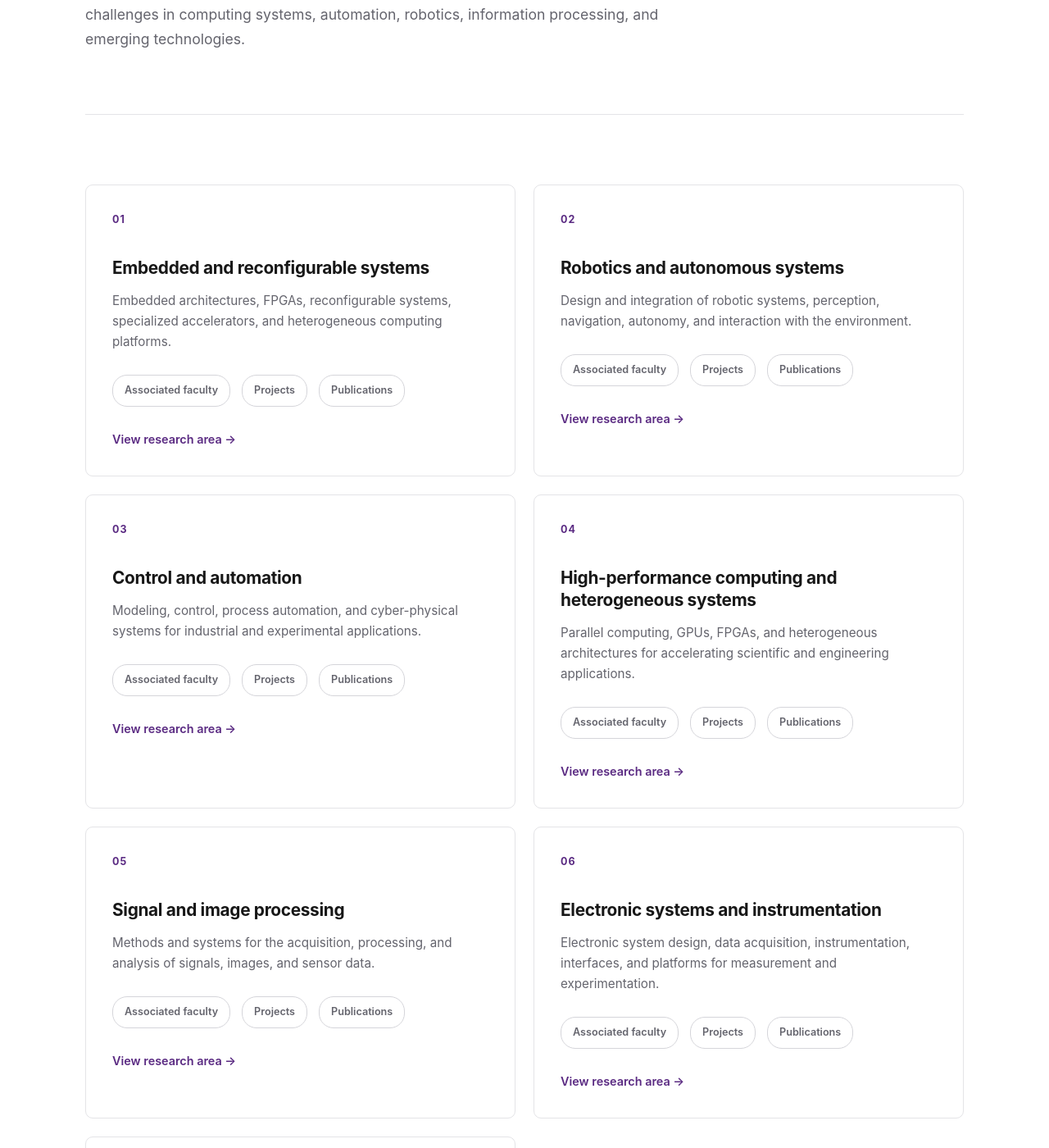
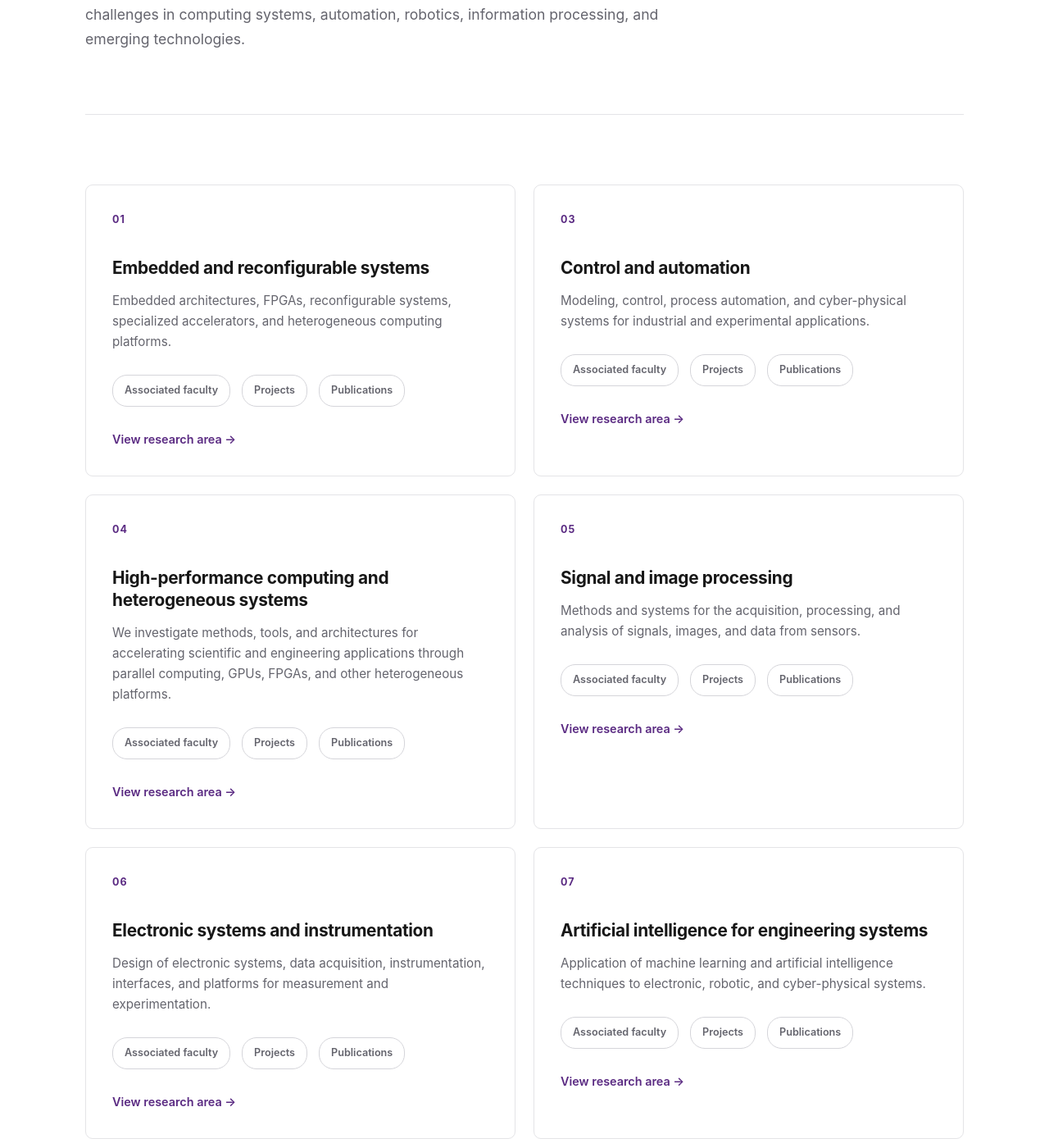
Before and after one commit to L30nardoSV/elmt-utec, a Jekyll site: the page built from en/research.md, in a window 1280 px wide and 1400 px high, scrolled down 330 px. Shown: the whole window at 82% size. Built offline with Jekyll 4.4.1, drawn with Linux system fonts in a browser that asks for light colours.

Commit message:
Generate English research areas from collection

```diff
--- a/en/research.md
+++ b/en/research.md
@@ -26,249 +26,48 @@ permalink: /en/research/
 
   <div class="research-grid">
 
+    {% assign research_areas = site.research
+      | where: "lang", "en"
+      | sort: "order" %}
+
+    {% for area in research_areas %}
+
     <article class="research-card">
 
-      <span class="research-number">01</span>
+      <span class="research-number">
+        {{ area.order | prepend: "0" | slice: -2, 2 }}
+      </span>
 
-      <h3>Embedded and reconfigurable systems</h3>
+      <h3>{{ area.title }}</h3>
 
       <p>
-        Embedded architectures, FPGAs, reconfigurable systems,
-        specialized accelerators, and heterogeneous computing platforms.
+        {{ area.description }}
       </p>
 
       <div class="research-meta">
 
-        <a href="{{ '/en/research/embedded-reconfigurable/' | relative_url }}#faculty">
+        <a href="{{ area.url | relative_url }}#faculty">
           Associated faculty
         </a>
 
-        <a href="{{ '/en/research/embedded-reconfigurable/' | relative_url }}#projects">
+        <a href="{{ area.url | relative_url }}#projects">
           Projects
         </a>
 
-        <a href="{{ '/en/research/embedded-reconfigurable/' | relative_url }}#publications">
+        <a href="{{ area.url | relative_url }}#publications">
           Publications
         </a>
 
       </div>
 
       <a class="research-link"
-         href="{{ '/en/research/embedded-reconfigurable/' | relative_url }}">
+         href="{{ area.url | relative_url }}">
         View research area →
       </a>
 
     </article>
 
-
-    <article class="research-card">
-
-      <span class="research-number">02</span>
-
-      <h3>Robotics and autonomous systems</h3>
-
-      <p>
-        Design and integration of robotic systems, perception,
-        navigation, autonomy, and interaction with the environment.
-      </p>
-
-      <div class="research-meta">
-
-        <a href="{{ '/en/research/robotics-autonomous/' | relative_url }}#faculty">
-          Associated faculty
-        </a>
-
-        <a href="{{ '/en/research/robotics-autonomous/' | relative_url }}#projects">
-          Projects
-        </a>
-
-        <a href="{{ '/en/research/robotics-autonomous/' | relative_url }}#publications">
-          Publications
-        </a>
-
-      </div>
-
-      <a class="research-link"
-         href="{{ '/en/research/robotics-autonomous/' | relative_url }}">
-        View research area →
-      </a>
-
-    </article>
-
-
-    <article class="research-card">
-
-      <span class="research-number">03</span>
-
-      <h3>Control and automation</h3>
-
-      <p>
-        Modeling, control, process automation, and cyber-physical systems
-        for industrial and experimental applications.
-      </p>
-
-      <div class="research-meta">
-
-        <a href="{{ '/en/research/control-automation/' | relative_url }}#faculty">
-          Associated faculty
-        </a>
-
-        <a href="{{ '/en/research/control-automation/' | relative_url }}#projects">
-          Projects
-        </a>
-
-        <a href="{{ '/en/research/control-automation/' | relative_url }}#publications">
-          Publications
-        </a>
-
-      </div>
-
-      <a class="research-link"
-         href="{{ '/en/research/control-automation/' | relative_url }}">
-        View research area →
-      </a>
-
-    </article>
-
-
-    <article class="research-card">
-
-      <span class="research-number">04</span>
-
-      <h3>High-performance computing and heterogeneous systems</h3>
-
-      <p>
-        Parallel computing, GPUs, FPGAs, and heterogeneous architectures
-        for accelerating scientific and engineering applications.
-      </p>
-
-      <div class="research-meta">
-
-        <a href="{{ '/en/research/hpc-heterogeneous/' | relative_url }}#faculty">
-          Associated faculty
-        </a>
-
-        <a href="{{ '/en/research/hpc-heterogeneous/' | relative_url }}#projects">
-          Projects
-        </a>
-
-        <a href="{{ '/en/research/hpc-heterogeneous/' | relative_url }}#publications">
-          Publications
-        </a>
-
-      </div>
-
-      <a class="research-link"
-         href="{{ '/en/research/hpc-heterogeneous/' | relative_url }}">
-        View research area →
-      </a>
-
-    </article>
-
-
-    <article class="research-card">
-
-      <span class="research-number">05</span>
-
-      <h3>Signal and image processing</h3>
-
-      <p>
-        Methods and systems for the acquisition, processing, and analysis
-        of signals, images, and sensor data.
-      </p>
-
-      <div class="research-meta">
-
-        <a href="{{ '/en/research/signal-image-processing/' | relative_url }}#faculty">
-          Associated faculty
-        </a>
-
-        <a href="{{ '/en/research/signal-image-processing/' | relative_url }}#projects">
-          Projects
-        </a>
-
-        <a href="{{ '/en/research/signal-image-processing/' | relative_url }}#publications">
-          Publications
-        </a>
-
-      </div>
-
-      <a class="research-link"
-         href="{{ '/en/research/signal-image-processing/' | relative_url }}">
-        View research area →
-      </a>
-
-    </article>
-
-
-    <article class="research-card">
-
-      <span class="research-number">06</span>
-
-      <h3>Electronic systems and instrumentation</h3>
-
-      <p>
-        Electronic system design, data acquisition, instrumentation,
-        interfaces, and platforms for measurement and experimentation.
-      </p>
-
-      <div class="research-meta">
-
-        <a href="{{ '/en/research/electronic-instrumentation/' | relative_url }}#faculty">
-          Associated faculty
-        </a>
-
-        <a href="{{ '/en/research/electronic-instrumentation/' | relative_url }}#projects">
-          Projects
-        </a>
-
-        <a href="{{ '/en/research/electronic-instrumentation/' | relative_url }}#publications">
-          Publications
-        </a>
-
-      </div>
-
-      <a class="research-link"
-         href="{{ '/en/research/electronic-instrumentation/' | relative_url }}">
-        View research area →
-      </a>
-
-    </article>
-
-
-    <article class="research-card">
-
-      <span class="research-number">07</span>
-
-      <h3>Artificial intelligence for engineering systems</h3>
-
-      <p>
-        Application of machine learning and artificial intelligence
-        techniques to electronic, robotic, and cyber-physical systems.
-      </p>
-
-      <div class="research-meta">
-
-        <a href="{{ '/en/research/ai-engineering/' | relative_url }}#faculty">
-          Associated faculty
-        </a>
-
-        <a href="{{ '/en/research/ai-engineering/' | relative_url }}#projects">
-          Projects
-        </a>
-
-        <a href="{{ '/en/research/ai-engineering/' | relative_url }}#publications">
-          Publications
-        </a>
-
-      </div>
-
-      <a class="research-link"
-         href="{{ '/en/research/ai-engineering/' | relative_url }}">
-        View research area →
-      </a>
-
-    </article>
+    {% endfor %}
 
   </div>
 
```
Also changed, not shown: _research/ai-engineering.en.md (added, +17 -0 lines), _research/electronic-instrumentation.en.md (added, +17 -0 lines), _research/embedded-reconfigurable.en.md (added, +17 -0 lines), _research/robotics-autonomous.en.md (added, +17 -0 lines), _research/signal-image-processing.en.md (added, +17 -0 lines).
